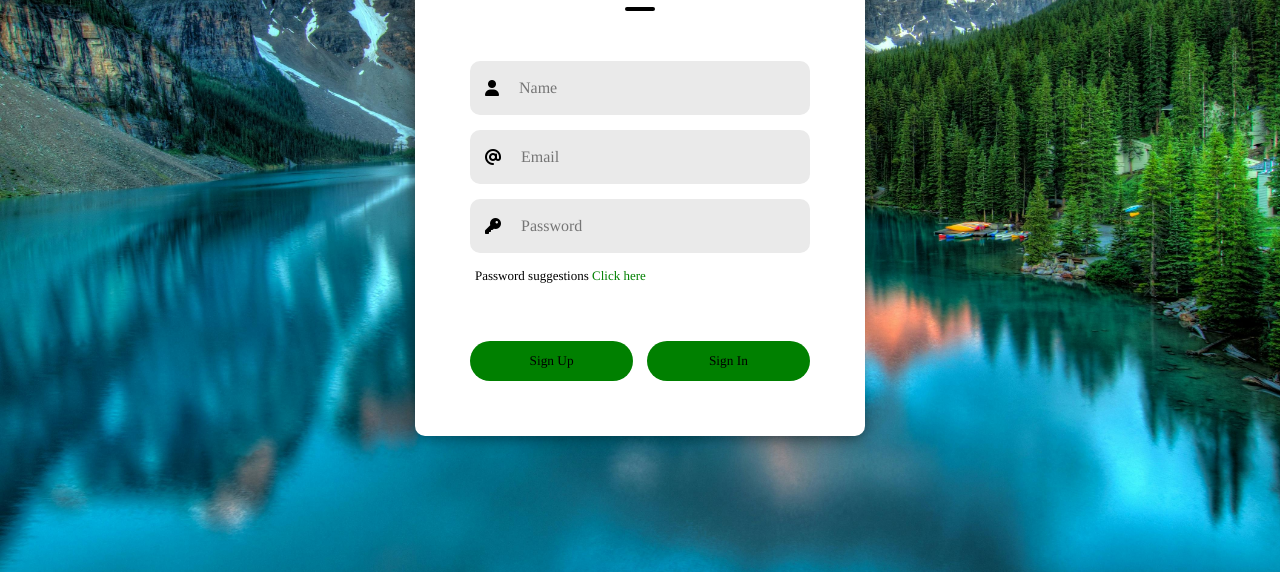
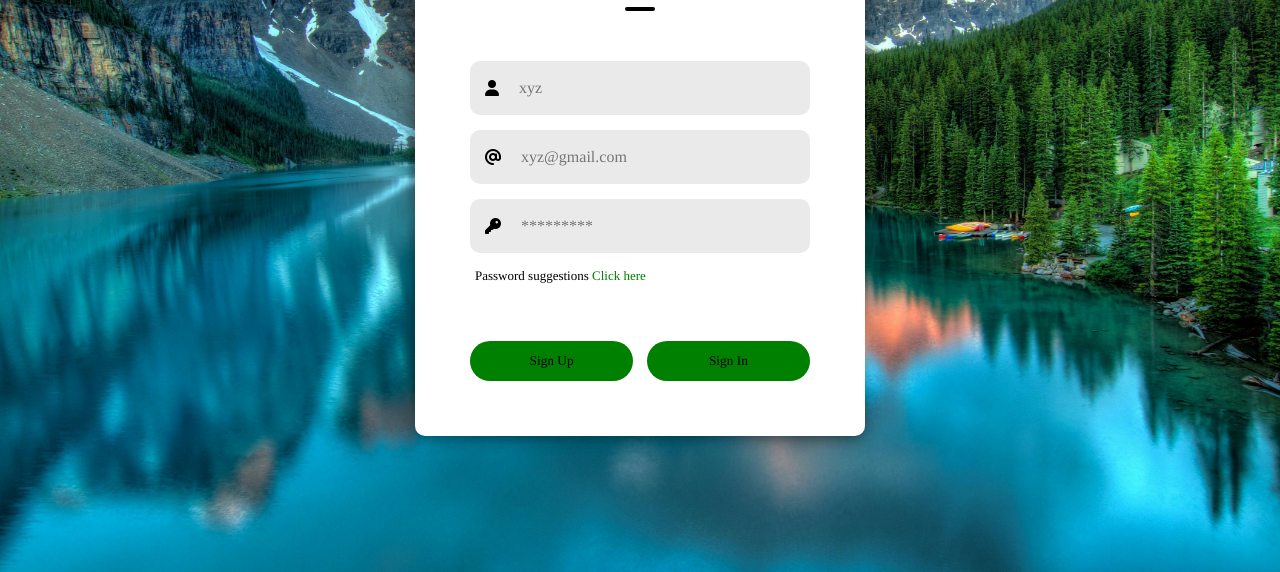
Before and after one commit to aayush-1709/Login_Page, a plain HTML site: page index.html in a window 1280 px wide. Shown: the part 228-800 px from the top of the page. Drawn offline with Linux system fonts and the light colour scheme.

Commit message:
minor changes

```diff
--- a/index.html
+++ b/index.html
@@ -17,19 +17,19 @@
 
             <div class="input-field namefield">
             <i class="fa-solid fa-user"></i>
-            <input type="text" placeholder="Name">
+            <input type="text" placeholder="xyz">
             </div><!--end input-field-->
 
 
             <div class="input-field">
             <i class="fa-solid fa-at"></i>
-            <input type="email" placeholder="Email">
+            <input type="email" placeholder="xyz@gmail.com">
             </div><!--end input-field-->
 
 
             <div class="input-field">
             <i class="fa-solid fa-key"></i>
-            <input type="password" placeholder="Password">
+            <input type="password" placeholder="*********">
             </div><!--end input-field-->
 
             <p><span class="text">Password suggestions</span>  <a href="#">Click here</a></p>
```
